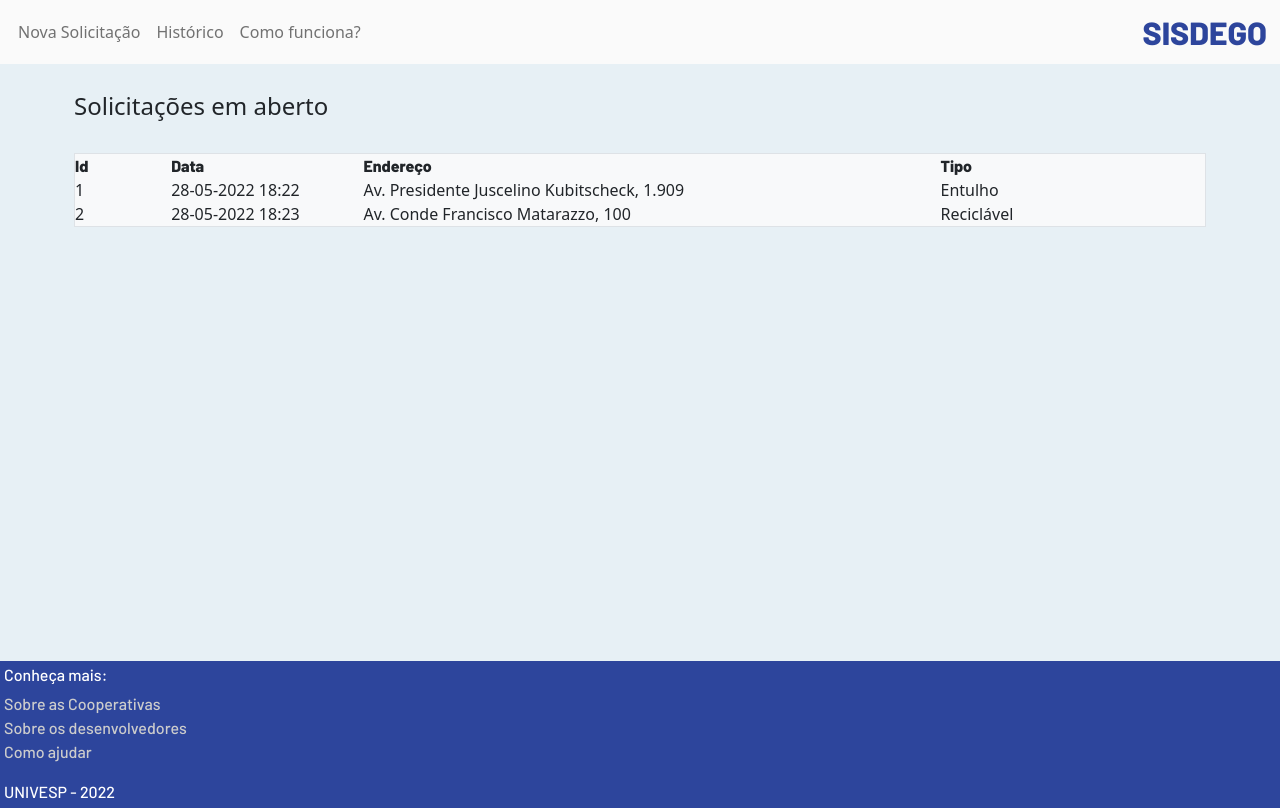
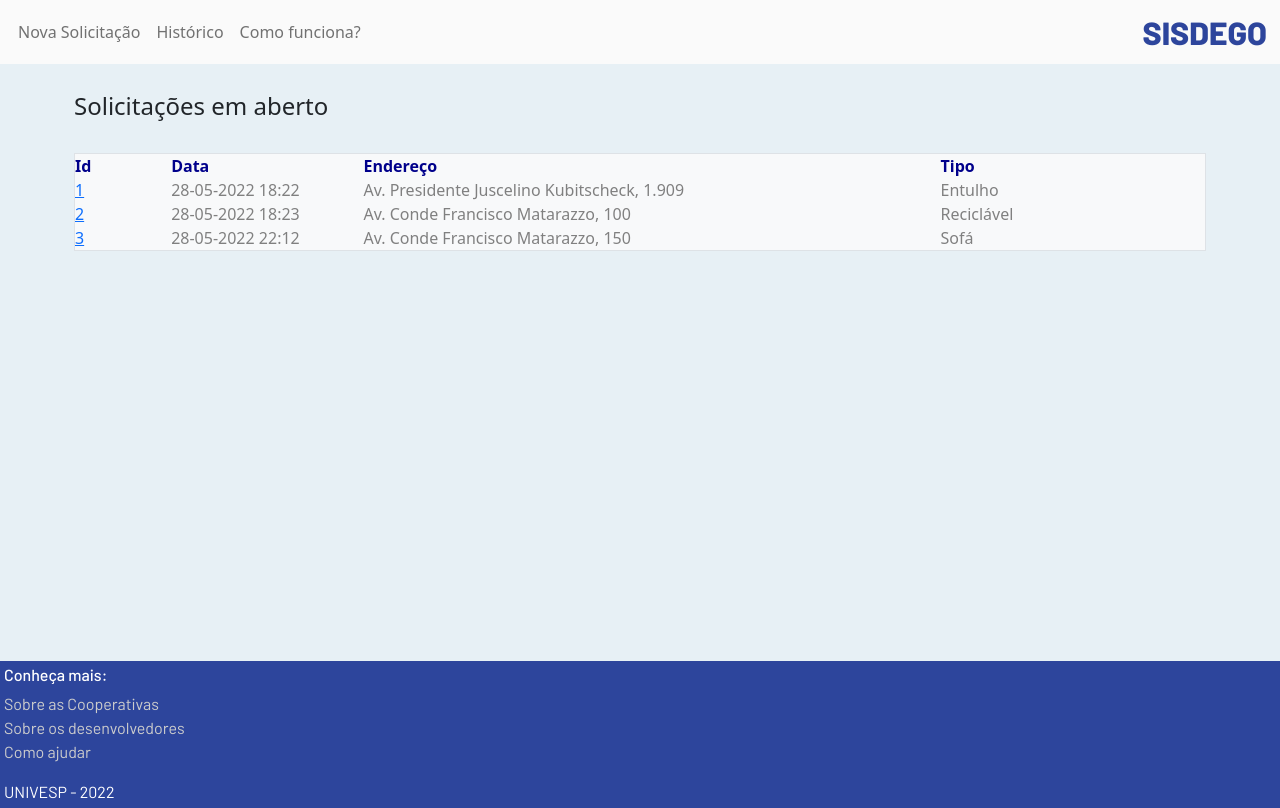
Before and after one commit to jonathas-silva/sisdego, a React (Vite) app in the folder frontend/: page /historico in a window 1280 px wide. Built offline with nearby package versions, Linux system fonts and the light colour scheme.

Commit message:
implementação de histórico e detalhes

```diff
--- a/frontend/src/assets/StaticData.tsx
+++ b/frontend/src/assets/StaticData.tsx
@@ -24,3 +24,12 @@ export const pedido2: Solicitacao = {
     id: 2,
     endereco: "Av. Conde Francisco Matarazzo, 100"
 }
+
+export const pedido3: Solicitacao = {
+    usuario: hercule,
+    tipo: "Sofá",
+    descricao: "Sofá velho em boas condições",
+    horario: "28-05-2022 22:12",
+    id: 3,
+    endereco: "Av. Conde Francisco Matarazzo, 150"
+}
--- a/frontend/src/pages/Historico.css
+++ b/frontend/src/pages/Historico.css
@@ -1,6 +1,10 @@
-@import url('https://fonts.googleapis.com/css2?family=Barlow:wght@500&display=swap');
+@import url('https://fonts.googleapis.com/css2?family=Barlow:wght@400;500;600&display=swap');
 
 .historico-cabecalho{
-    font-family: 'Barlow', sans-serif;
-    font-weight: bold;
+    font-weight: 600;
+    color: darkblue;
 }
+
+.historico-lista{
+    color:gray;
+}
--- a/frontend/src/pages/Historico.tsx
+++ b/frontend/src/pages/Historico.tsx
@@ -1,12 +1,42 @@
-import { Col, Container, Row } from "react-bootstrap";
-import { pedido1, pedido2 } from "../assets/StaticData";
+import React from "react";
+import { Button, Col, Container, Modal, Row } from "react-bootstrap";
+import { pedido1, pedido2, pedido3 } from "../assets/StaticData";
 import { Solicitacao } from "../assets/Types";
 import './Historico.css';
 
-const pedidos: Solicitacao[] = [pedido1, pedido2];
+const pedidos: Solicitacao[] = [pedido1, pedido2, pedido3];
+
+function DetailsModal(props, atual: Solicitacao) {
+    return (
+        <Modal
+            {...props}
+            size="lg"
+            aria-labelledby="contained-modal-title-vcenter"
+            centered>
+
+            <Modal.Header closeButton>
+                <Modal.Title>
+                    Solicitação {atual.id}
+                </Modal.Title>
+            </Modal.Header>
+
+            <Modal.Body>
+                <h4>{atual.descricao}</h4>
+                <p>Teste de detalhamento com modal</p>
+            </Modal.Body>
+            <Modal.Footer>
+                <Button onClick={props.onHide}>Fechar</Button>
+            </Modal.Footer>
+        </Modal>
+    )
+}
+
+
 
 
 export function Historico() {
+    const [detailShow, setDetailShow] = React.useState(false);
+
     return (
         <div className='container-sm p-0'>
             <div className='mt-4 p-1 d-flex flex-column'>
@@ -14,19 +44,26 @@ export function Historico() {
                 <Container className="px-0 mb-2 mt-4 bg-light border">
                     <Row className="historico-cabecalho">
                         <Col sm={1} xs={1} >Id</Col><Col sm={2} xs={4}>Data</Col><Col xs={4} sm={6}>Endereço</Col><Col>Tipo</Col>
-                        </Row>
-                        {
-                            pedidos.map( pedido => (
-                                <Row>
-                                <Col sm={1} xs={1}>{pedido.id}</Col><Col sm={2} xs={4} className="text-truncate">{pedido.horario}</Col><Col xs={4} sm={6} className="text-truncate">{pedido.endereco}</Col><Col>{pedido.tipo}</Col>
+                    </Row>
+                    {
+                        pedidos.map(pedido => (
+                            <Row className="historico-lista">
+                                <Col sm={1} xs={1}> <a href="#" className="btn-link" onClick={() => setDetailShow(true)}>{pedido.id}</a></Col>
+                                <Col sm={2} xs={4} className="text-truncate">{pedido.horario}</Col>
+                                <Col xs={4} sm={6} className="text-truncate">{pedido.endereco}</Col>
+                                <Col>{pedido.tipo}</Col>
                             </Row>
-                            ))
+                        ))
 
-                        }
+                    }
 
 
                 </Container>
             </div>
+
+            <DetailsModal show={detailShow} onHide={() => setDetailShow(false)} />
+
+
         </div>
     )
 }
```
